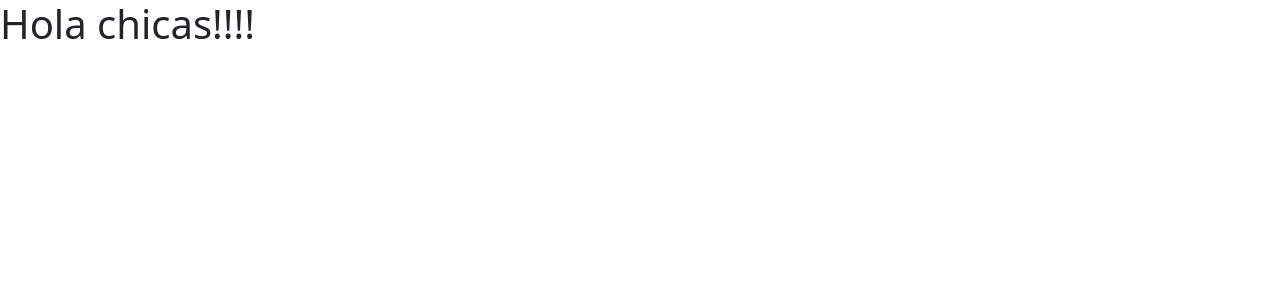
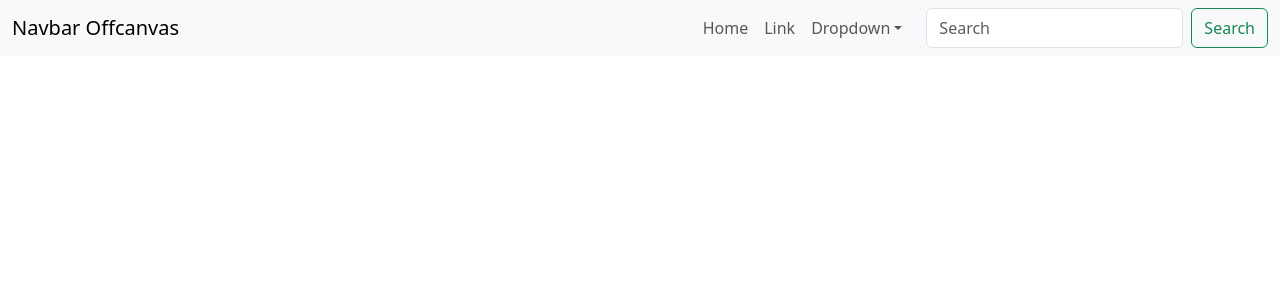
Before and after one commit to martamerchan16/Bounce-Pundits-Client, a React (Vite) app: page / in a window 1280 px wide. Shown: the top 300 px of the page. Built offline with nearby package versions, Linux system fonts and the light colour scheme.

Commit message:
navbar done

```diff
--- a/src/Pages/EditClubPage/EditClubPage.jsx
+++ b/src/Pages/EditClubPage/EditClubPage.jsx
@@ -1,3 +1,8 @@
+import { useState, useEffect } from "react"
+import axios from "axios"
+import { useNavigate, useParams } from "react-router-dom"
+
+
 function EditClubPage() {
 
     return (
--- a/src/Pages/HomePage/HomePage.jsx
+++ b/src/Pages/HomePage/HomePage.jsx
@@ -1,9 +1,12 @@
+import Navigation from "../../components/Navigation/Navigation"
+
+
 function HomePage() {
 
     return (
-        <div>
-            <h1>Hola chicas!!!!</h1>
-        </div>
+
+        <Navigation />
+
     )
 
 }
--- a/src/components/Navigation/Navigation.jsx
+++ b/src/components/Navigation/Navigation.jsx
@@ -1,9 +1,62 @@
+import Button from 'react-bootstrap/Button';
+import Container from 'react-bootstrap/Container';
+import Form from 'react-bootstrap/Form';
+import Nav from 'react-bootstrap/Nav';
+import Navbar from 'react-bootstrap/Navbar';
+import NavDropdown from 'react-bootstrap/NavDropdown';
+import Offcanvas from 'react-bootstrap/Offcanvas';
+
 function Navigation() {
 
     return (
-        <div>
-            <h2>hola chicas!!!!</h2>
-        </div>
+        <>
+            <Navbar key={'lg'} expand={'lg'} className="bg-body-tertiary mb-3">
+                <Container fluid>
+                    <Navbar.Brand href="#">Navbar Offcanvas</Navbar.Brand>
+                    <Navbar.Toggle aria-controls={`offcanvasNavbar-expand-lg`} />
+                    <Navbar.Offcanvas
+                        id={`offcanvasNavbar-expand-lg`}
+                        aria-labelledby={`offcanvasNavbarLabel-expand-lg`}
+                        placement="end"
+                    >
+                        <Offcanvas.Header closeButton>
+                            <Offcanvas.Title id={`offcanvasNavbarLabel-expand-lg`}>
+                                Offcanvas
+                            </Offcanvas.Title>
+                        </Offcanvas.Header>
+                        <Offcanvas.Body>
+                            <Nav className="justify-content-end flex-grow-1 pe-3">
+                                <Nav.Link href="#action1">Home</Nav.Link>
+                                <Nav.Link href="#action2">Link</Nav.Link>
+                                <NavDropdown
+                                    title="Dropdown"
+                                    id={`offcanvasNavbarDropdown-expand-lg`}
+                                >
+                                    <NavDropdown.Item href="#action3">Action</NavDropdown.Item>
+                                    <NavDropdown.Item href="#action4">
+                                        Another action
+                                    </NavDropdown.Item>
+                                    <NavDropdown.Divider />
+                                    <NavDropdown.Item href="#action5">
+                                        Something else here
+                                    </NavDropdown.Item>
+                                </NavDropdown>
+                            </Nav>
+                            <Form className="d-flex">
+                                <Form.Control
+                                    type="search"
+                                    placeholder="Search"
+                                    className="me-2"
+                                    aria-label="Search"
+                                />
+                                <Button variant="outline-success">Search</Button>
+                            </Form>
+                        </Offcanvas.Body>
+                    </Navbar.Offcanvas>
+                </Container>
+            </Navbar>
+
+        </>
     )
 
 }
```
